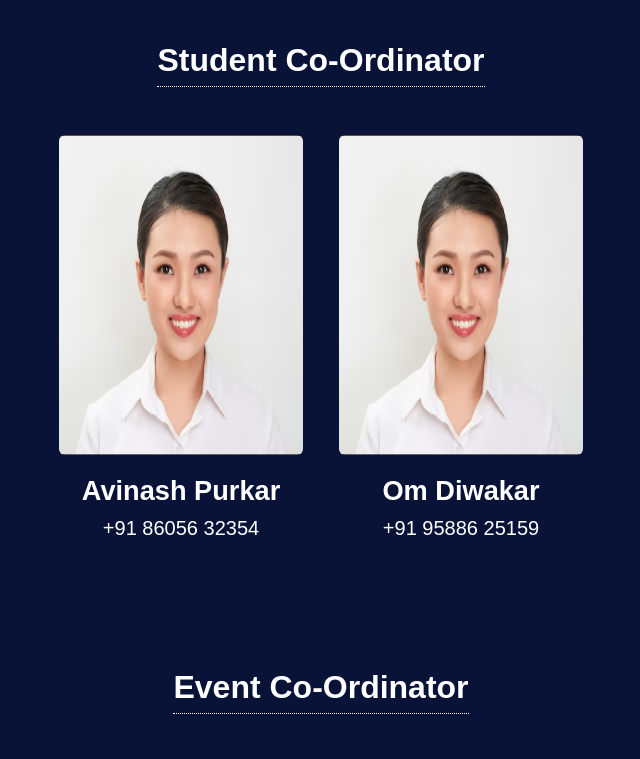
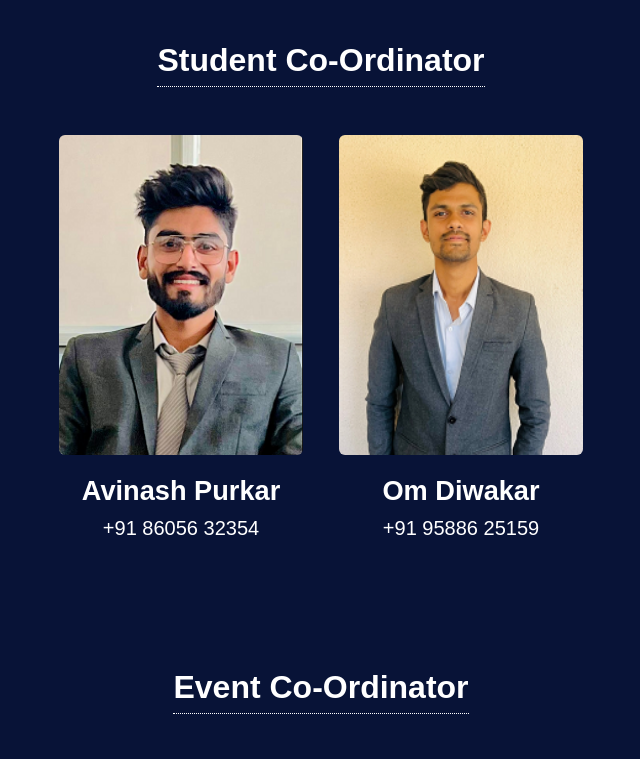
Before and after one commit to ankitdmeshram/ascend-tech-fest, a plain HTML site: page index.html in a window 1280 px wide. Shown: the part 2380-3139 px from the top of the page, without its empty margins (319-959 px from the left). Drawn offline with nearby package versions, Linux system fonts and the light colour scheme; a script that the page names is missing.

Commit message:
image uploaded

```diff
--- a/index.html
+++ b/index.html
@@ -98,7 +98,7 @@
                                 </div>
                                 <div class="col-sm-5 col-12 reg-btn">
                                     <button class="gs-btn"
-                                       onclick="window.open('https://forms.gle/8PyHFMqvJtmtJmDg9', '_blank')">Register Now</button>
+                                       onclick="window.open('https://forms.gle/8PyHFMqvJtmtJmDg9', '_blank') ">Register Now</button>
                                 </div>
                             </div>
                         </div>
@@ -247,7 +247,7 @@
                 </div>
                 <div class="col-lg-3">
                     <div class="text-center ">
-                        <img loading="lazy" src="img/coordinator/1.png" class="img-fluid rounded" width="95%"
+                        <img loading="lazy" src="img/coordinator/student/8.png" class="img-fluid rounded" width="95%"
                             height="100%" alt="">
                         <div class="content-box">
                             <h4>Avinash Purkar</h4>
@@ -258,7 +258,7 @@
                 </div>
                 <div class="col-lg-3">
                     <div class="text-center ">
-                        <img loading="lazy" src="img/coordinator/1.png" class="img-fluid rounded" width="95%"
+                        <img loading="lazy" src="img/coordinator/student/10.png" class="img-fluid rounded" width="95%"
                             height="100%" alt="">
                         <div class="content-box">
                             <h4>Om Diwakar</h4>
@@ -344,7 +344,7 @@
                 </div>
                 <div class="col-lg-3">
                     <div class="text-center ">
-                        <img loading="lazy" src="img/coordinator/1.png" class="img-fluid rounded" width="95%"
+                        <img loading="lazy" src="img/coordinator/student/9.jpg" class="img-fluid rounded" width="95%"
                             height="100%" alt="">
                         <div class="content-box">
                             <h4>Sahil Bhadane</h4>
```
Also changed, not shown: img/coordinator/student/10.png (added), img/coordinator/student/8.png (added), img/coordinator/student/9.jpg (added).
